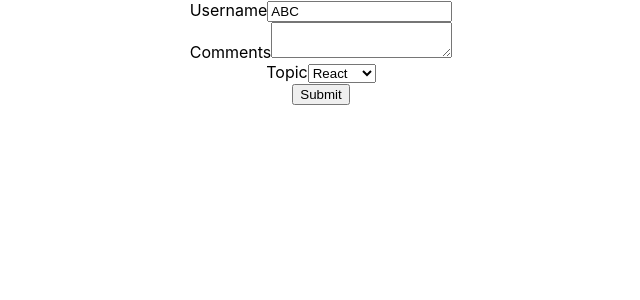
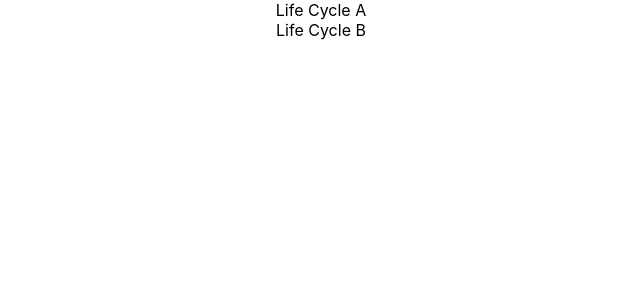
Before and after one commit to niharika293/React-JS-, a React (Create React App) app: page / in a window 1280 px wide. Shown: the top 300 px of the page, without its empty margins (319-959 px from the left). Built offline with nearby package versions, Linux system fonts and the light colour scheme.

Commit message:
Component Mounting Lifecycle Methods.

```diff
--- a/src/App.js
+++ b/src/App.js
@@ -16,6 +16,7 @@ import Stylesheet from './Components/Stylesheet';
 import Inline from './Components/Inline';
 import styles from '../src/appStyles.module.css'
 import Form from './Components/Form';
+import LifeCycleA from './Components/LifeCycleA';
 
 function App() {
   return (
@@ -44,7 +45,8 @@ function App() {
      {/* <Stylesheet></Stylesheet>
      <Inline></Inline>
      <h1 className={styles.success}>Success</h1> */}
-     <Form></Form>
+     {/* <Form></Form> */}
+     <LifeCycleA></LifeCycleA>
     </div>
   );
 }
--- /dev/null
+++ b/src/Components/LifeCycleA.js
@@ -0,0 +1,36 @@
+import React, { Component } from 'react'
+import LifeCycleB from './LifeCycleB';
+
+export class LifeCycleA extends Component {
+
+    constructor(props) {
+      super(props)
+
+      this.state = {
+         name : 'Niharika'
+      }
+      console.log('LifeCycle A Constructor');
+    }
+
+    static getDerivedStateFromProps(props, state){
+        console.log('Lifecycle A getDerivedStateFromProps');
+        return null ;
+    } //make sure to add the static keyword, else the method will be ignored.
+
+
+    componentDidMount(){
+        console.log('LifecYcle A componentDidMount');
+    }
+
+    render() {
+        console.log('Lifecycle A render()');
+    return (
+      <div>
+          Life Cycle A
+          <LifeCycleB></LifeCycleB>
+      </div>
+    )
+  }
+}
+
+export default LifeCycleA
--- /dev/null
+++ b/src/Components/LifeCycleB.js
@@ -0,0 +1,34 @@
+import React, { Component } from 'react'
+
+export class LifeCycleB extends Component {
+
+    constructor(props) {
+      super(props)
+
+      this.state = {
+         name : 'Niharika'
+      }
+      console.log('LifeCycle B Constructor');
+    }
+
+    static getDerivedStateFromProps(props, state){
+        console.log('Lifecycle B getDerivedStateFromProps');
+        return null ;
+    } //make sure to add the static keyword, else the method will be ignored.
+
+
+    componentDidMount(){
+        console.log('LifecYcle B componentDidMount');
+    }
+
+    render() {
+        console.log('Lifecycle B render()');
+    return (
+      <div>
+          Life Cycle B
+      </div>
+    )
+  }
+}
+
+export default LifeCycleB
```
